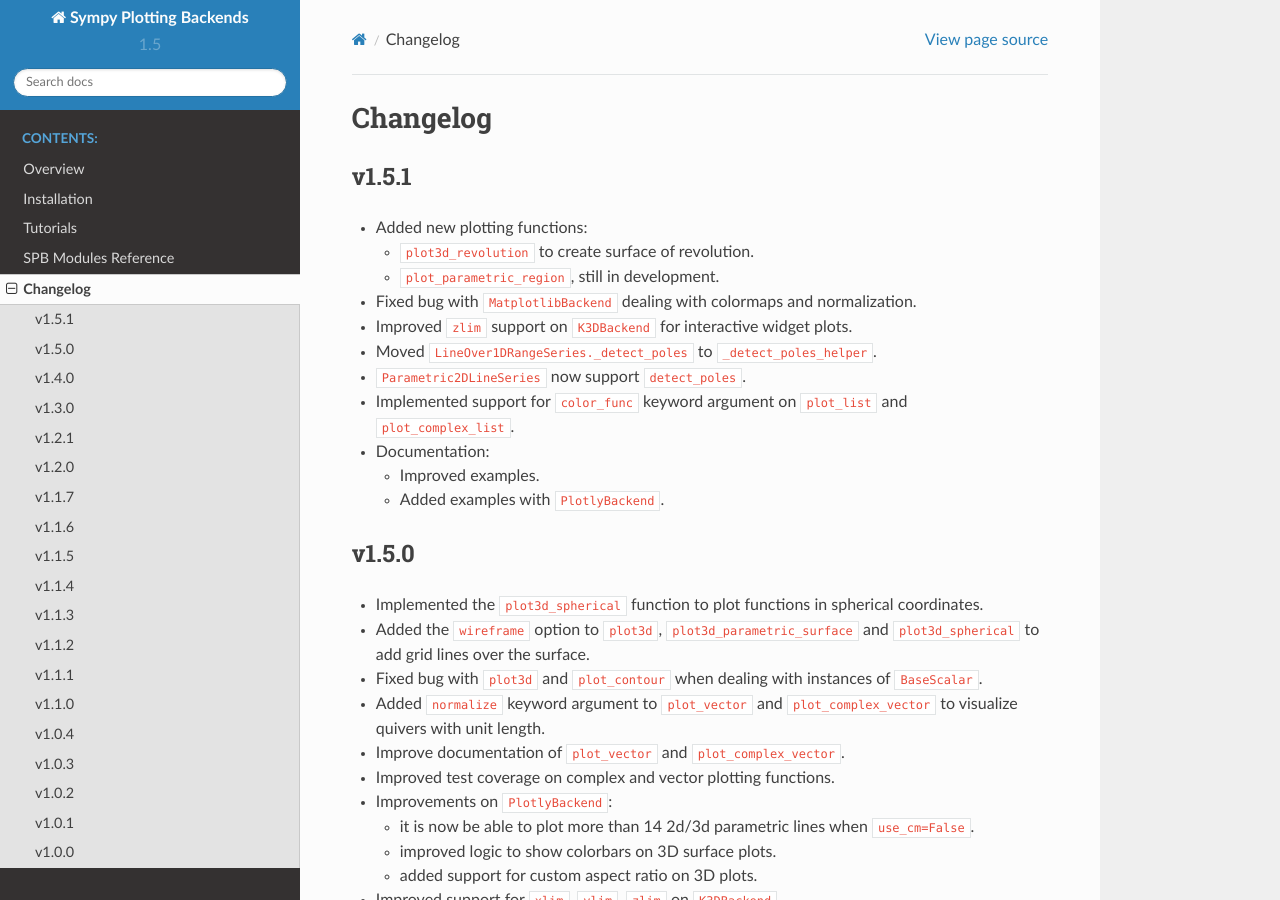
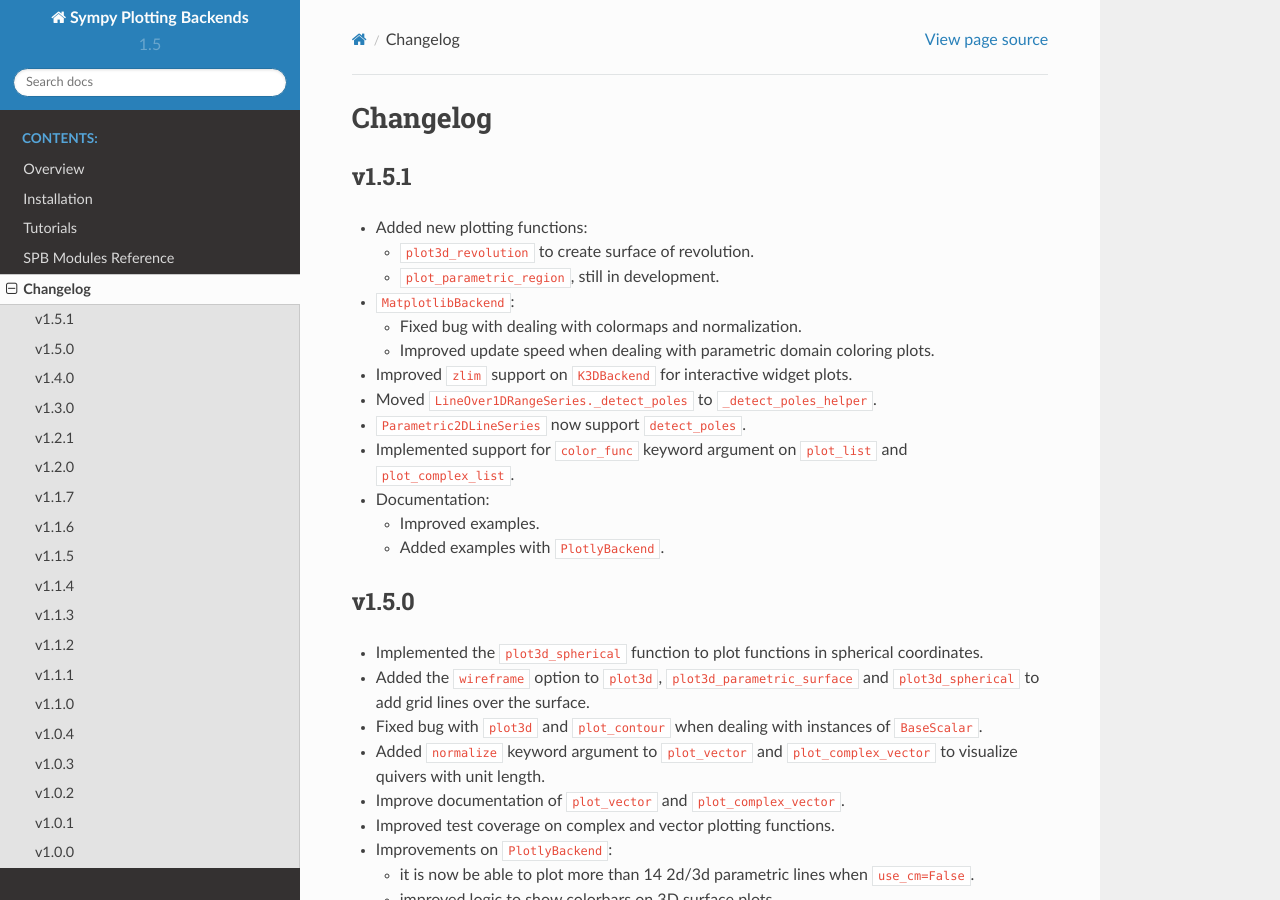
Before and after one commit to Davide-sd/sympy-plot-backends, a Sphinx documentation site: the page built from doc/source/changelog.rst, in a window 1280 px wide and 900 px high. Built offline with Sphinx 7.4.7 and the Read the Docs theme 2.0.0, drawn with Linux system fonts in a browser that asks for light colours.

Commit message:
improved update speed when plotting parametric domain coloring

```diff
--- a/doc/source/changelog.rst
+++ b/doc/source/changelog.rst
@@ -11,7 +11,11 @@ v1.5.1
 
   * ``plot_parametric_region``, still in development.
 
-* Fixed bug with ``MatplotlibBackend`` dealing with colormaps and normalization.
+* ``MatplotlibBackend``:
+
+  * Fixed bug with dealing with colormaps and normalization.
+
+  * Improved update speed when dealing with parametric domain coloring plots.
 
 * Improved ``zlim`` support on ``K3DBackend`` for interactive widget plots.
 
```
Also changed, not shown: 1 other file.
